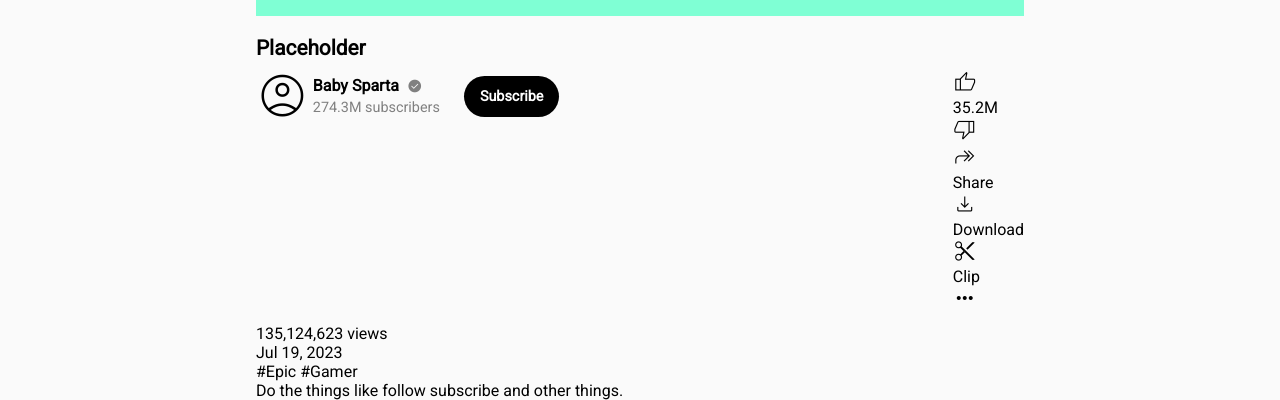
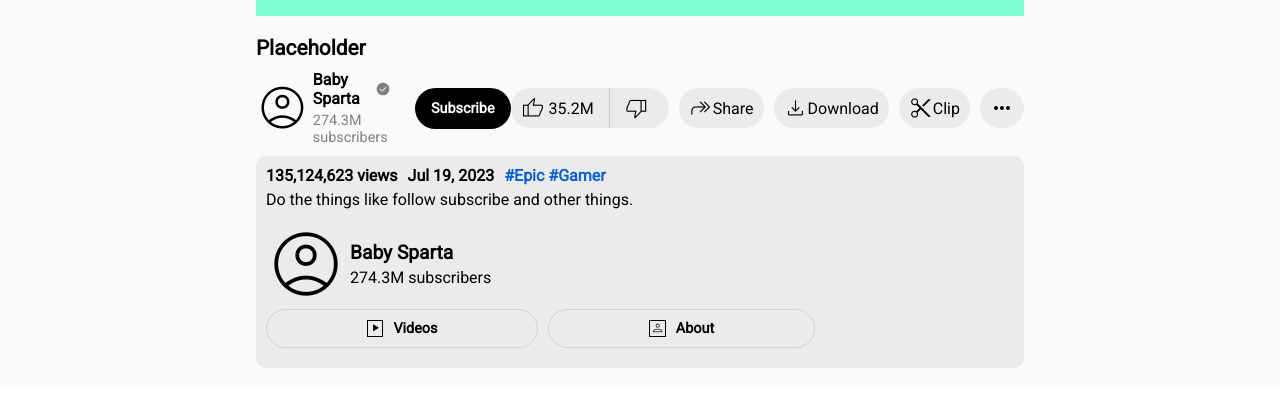
Before and after one commit to brandony16/youtube-mock, a React (Create React App) app: page /watch/1 in a window 1280 px wide. Shown: the part 472-872 px from the top of the page. Built offline with nearby package versions, Linux system fonts and the light colour scheme; no server answers; grey boxes are pictures that could not be loaded.

Commit message:
Finish Main Video except comments

```diff
--- /dev/null
+++ b/src/components/videoComponents/Comments.js
@@ -0,0 +1,11 @@
+import React from "react";
+
+const Comments = () => {
+  return (
+    <div className="comments">
+
+    </div>
+  )
+}
+
+export default Comments;
--- a/src/components/videoComponents/MainVideo.js
+++ b/src/components/videoComponents/MainVideo.js
@@ -2,6 +2,7 @@ import React from "react";
 import VideoAnalytics from "./VideoAnalytics";
 import VideoDescription from "./VideoDescription";
 import "../../styles/componentStyles/MainVideo.css";
+import Comments from "./Comments";
 
 const MainVideo = () => {
   return (
@@ -12,6 +13,7 @@ const MainVideo = () => {
         <VideoAnalytics />
         <VideoDescription />
       </div>
+      <Comments />
     </div>
   );
 };
--- a/src/components/videoComponents/VideoAnalytics.js
+++ b/src/components/videoComponents/VideoAnalytics.js
@@ -18,20 +18,22 @@ const VideoAnalytics = () => {
         <button className="subscribe">Subscribe</button>
       </div>
       <div className="videoAnalyticsRight">
-        <div className="likeWrap">
-          <span class="material-symbols-outlined thin">thumb_up</span>
-          <p className="likes">35.2M</p>
-          <span class="material-symbols-outlined thin">thumb_down</span>
+        <div className="analyticWrap">
+          <div className="likesLeft">
+            <span class="material-symbols-outlined thin">thumb_up</span>
+            <p className="likes">35.2M</p>
+          </div>
+          <span class="material-symbols-outlined thin dislike">thumb_down</span>
         </div>
-        <div className="shareWrap">
+        <div className="analyticWrap normWrap">
           <span class="material-symbols-outlined thin">forward</span>
           <p className="share">Share</p>
         </div>
-        <div className="downloadWrap">
+        <div className="analyticWrap normWrap">
           <span class="material-symbols-outlined thin">download</span>
           <p className="download">Download</p>
         </div>
-        <div className="clipWrap">
+        <div className="analyticWrap normWrap">
           <span class="material-symbols-outlined thin">cut</span>
           <p className="cut">Clip</p>
         </div>
--- a/src/components/videoComponents/VideoDescription.js
+++ b/src/components/videoComponents/VideoDescription.js
@@ -1,16 +1,40 @@
 import React from "react";
+import "../../styles/componentStyles/VideoDescription.css";
 
 const VideoDescription = () => {
   return (
     <div className="videoDescription">
       <div className="topDesc">
-        <p className="views">135,124,623 views</p>
-        <p className="datePosted">Jul 19, 2023</p>
-        <p className="tags">#Epic #Gamer</p>
+        <p className="views topDescTxt">135,124,623 views</p>
+        <p className="datePosted topDescTxt">Jul 19, 2023</p>
+        <p className="tags topDescTxt">#Epic #Gamer</p>
       </div>
-      <p className="mainDesc">Do the things like follow subscribe and other things.</p>
+      <p className="mainDesc">
+        Do the things like follow subscribe and other things.
+      </p>
+      <div className="videoAnalyticsLeft">
+        <span class="material-symbols-outlined thin descChannelIcon">
+          account_circle
+        </span>
+        <div className="mainVideoChannelInfo">
+          <h4 className="descChannel">Baby Sparta</h4>
+          <p className="descChannelSubs">274.3M subscribers</p>
+        </div>
+      </div>
+      <div className="descBtnsWrap">
+        <div className="descBtnWrap">
+          <span class="material-symbols-outlined thin border filled btmDescTxt">
+            play_arrow
+          </span>
+          <p className="topDescTxt btmDescTxt">Videos</p>
+        </div>
+        <div className="descBtnWrap">
+          <span class="material-symbols-outlined thin border btmDescTxt">person</span>
+          <p className="topDescTxt btmDescTxt">About</p>
+        </div>
+      </div>
     </div>
-  )
-}
+  );
+};
 
 export default VideoDescription;
--- a/src/styles/GlobalStyles.css
+++ b/src/styles/GlobalStyles.css
@@ -5,6 +5,8 @@
   --actionHover: #065fd41f;
   --hoverGrey: rgb(235, 235, 235);
   --lightBackground: rgb(250, 250, 250);
+  --infoGrey: rgb(235, 235, 235);
+  --linkBlue: #0d5fd4;
 }
 
 * {
@@ -29,6 +31,10 @@ body, html {
 
 .thin {
   font-variation-settings: "FILL" 0, "wght" 300, "GRAD" 0, "opsz" 48;
+}
+
+.border {
+  border: 1px solid black;
 }
 
 .material-symbols-outlined, .ytLogo {
--- a/src/styles/componentStyles/VideoAnalytics.css
+++ b/src/styles/componentStyles/VideoAnalytics.css
@@ -50,3 +50,45 @@
 .subscribe:hover {
   background-color: rgb(45, 45, 45);
 }
+
+.videoAnalyticsRight {
+  display: flex;
+  align-items: center;
+  gap: 10px;
+}
+
+.analyticWrap, .more {
+  display: flex;
+  background-color: var(--infoGrey);
+  border-radius: 20px;
+  justify-content: center;
+  align-items: center;
+  overflow: hidden;
+}
+
+.analyticWrap.normWrap, .more {
+  padding: 8px 10px;
+}
+
+.likesLeft {
+  display: flex;
+  gap: 4px;
+  border-right: 1px solid rgb(204, 203, 203);
+  justify-content: center;
+  align-items: center;
+  padding: 8px 10px;
+  padding-right: 15px;
+}
+
+.dislike {
+  display: flex;
+  justify-content: center;
+  align-items: center;
+  padding: 8px 20px;
+  padding-left: 15px;
+}
+
+.likesLeft:hover, .analyticWrap.normWrap:hover, .dislike:hover, .more:hover {
+  background-color: rgb(220, 220, 220);
+  cursor: pointer;
+}
--- /dev/null
+++ b/src/styles/componentStyles/VideoDescription.css
@@ -0,0 +1,64 @@
+.videoDescription {
+  background-color: var(--infoGrey);
+  width: 100%;
+  border-radius: 10px;
+  box-sizing: border-box;
+  padding: 10px;
+  display: flex;
+  flex-direction: column;
+  gap: 5px;
+  padding-bottom: 20px;
+}
+
+.topDesc {
+  display: flex;
+  width: 100%;
+  gap: 10px;
+}
+
+.topDescTxt {
+  font-weight: bold;
+}
+
+.tags {
+  color: var(--linkBlue);
+  cursor: pointer;
+}
+
+.mainDesc {
+  padding-bottom: 10px;
+}
+
+.descChannelIcon {
+  font-size: 5rem;
+  width: 5rem;
+  aspect-ratio: 1/1;
+}
+
+.descChannel {
+  font-size: 1.2rem;
+}
+
+.descBtnsWrap {
+  display: flex;
+  gap: 10px;
+}
+
+.descBtnWrap {
+  border: 1px solid rgb(210, 210, 210);
+  display: flex;
+  gap: 10px;
+  justify-content: center;
+  align-items: center;
+  padding: 10px 100px;
+  border-radius: 20px;
+}
+
+.descBtnWrap:hover {
+  background-color: rgb(210, 210, 210);
+  cursor: pointer;
+}
+
+.btmDescTxt {
+  font-size: 0.9rem;
+}
```
